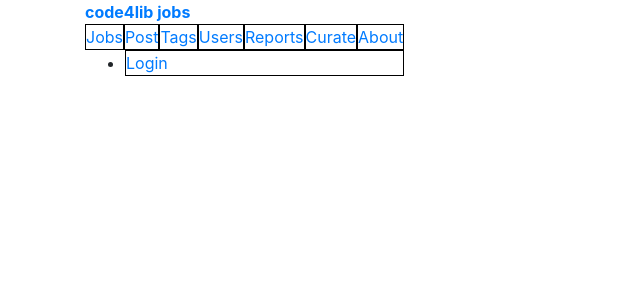
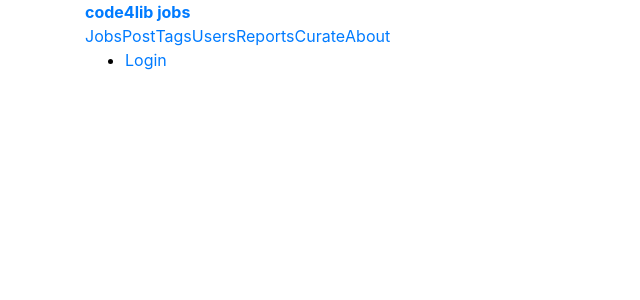
Before and after one commit to code4lib/shortimer, a Django app: template jobs/templates/site.html in a window 1280 px wide. Shown: the top 300 px of the page, without its empty margins (0-640 px from the left). Run offline with Django 3.2, Linux system fonts and the light colour scheme; the template is opened without the code that fills it, so the values that code supplies are empty; some libraries are stand-ins or nearby versions.

Commit message:
overlay custom css over bootstrap, not other way around

```diff
--- a/jobs/templates/site.html
+++ b/jobs/templates/site.html
@@ -3,8 +3,8 @@
     <head>
         <title>code4lib jobs: {% block title %}{% endblock %}</title>
         <link title="code4lib jobs feed" rel="alternate" href="{% url feed %}" type="application/atom+xml">
+        <link rel="stylesheet" href="http://twitter.github.com/bootstrap/1.4.0/bootstrap.min.css">
         <link rel="stylesheet" href="{{ STATIC_URL }}css/main.css">
-        <link rel="stylesheet" href="http://twitter.github.com/bootstrap/1.4.0/bootstrap.min.css">
         <script type="text/javascript" src="http://ajax.googleapis.com/ajax/libs/jquery/1.7.1/jquery.min.js"></script>
         <script type="text/javascript" src="/static/js/underscore-min.js"></script>
         <script type="text/javascript" src="{{ STATIC_URL }}js/csrf.js"></script>
--- a/static/css/main.css
+++ b/static/css/main.css
@@ -1,3 +1,7 @@
+body {
+    color: black;
+}
+
 #content {
     padding-top: 60px;
 }
@@ -210,7 +214,7 @@
 }
 
 li {
-    border: thin solid black;
+    color: black;
 }
 
 .brand {
```
